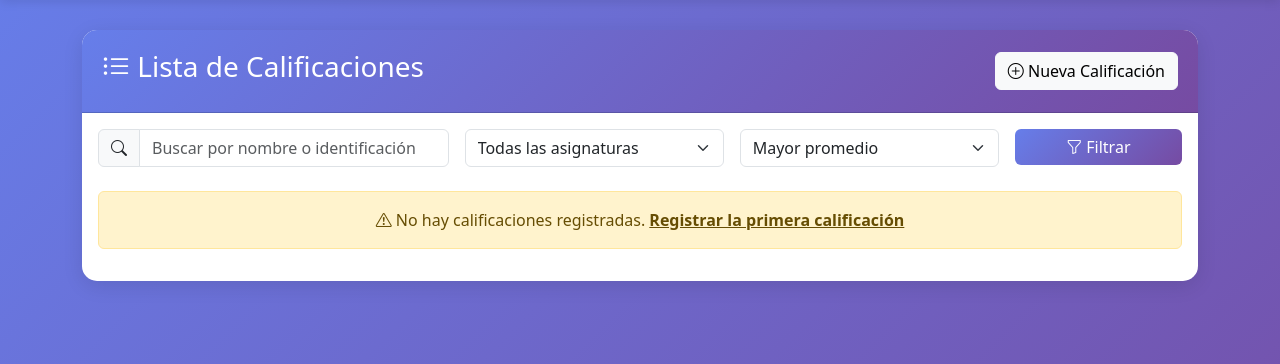
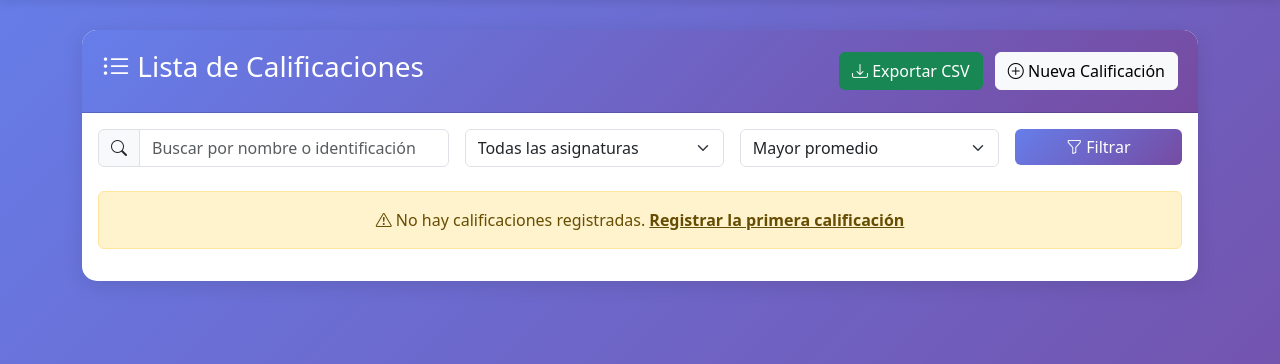
Before and after one commit to JuanSebastianE23/PROYECTOInicio_de_Sesion, a Django app: page /calificaciones/ in a window 1280 px wide. Shown: the part 56-420 px from the top of the page. Run offline with Django 5.2, Linux system fonts and the light colour scheme; the visitor is signed in with stand-in values (Sample User, id 1); data that the repository does not hold is empty.

Commit message:
Agregar funcionalidad de exportar calificaciones a CSV

```diff
--- a/calificaciones_nombre__estudiantes/templates/calificaciones/listar.html
+++ b/calificaciones_nombre__estudiantes/templates/calificaciones/listar.html
@@ -6,9 +6,14 @@
 <div class="card">
     <div class="card-header d-flex justify-content-between align-items-center">
         <h3><i class="bi bi-list-ul"></i> Lista de Calificaciones</h3>
-        <a href="{% url 'crear_calificacion' %}" class="btn btn-light">
-            <i class="bi bi-plus-circle"></i> Nueva Calificación
-        </a>
+        <div>
+            <a href="{% url 'exportar_csv' %}" class="btn btn-success me-2">
+                <i class="bi bi-download"></i> Exportar CSV
+            </a>
+            <a href="{% url 'crear_calificacion' %}" class="btn btn-light">
+                <i class="bi bi-plus-circle"></i> Nueva Calificación
+            </a>
+        </div>
     </div>
     <div class="card-body">
         <!-- Barra de búsqueda y filtros -->
--- a/calificaciones_nombre__estudiantes/urls.py
+++ b/calificaciones_nombre__estudiantes/urls.py
@@ -10,4 +10,5 @@ urlpatterns = [
     path('calificaciones/eliminar/<int:pk>/', views.eliminar_calificacion, name='eliminar_calificacion'),
     path('promedio-general/', views.promedio_general, name='promedio_general'),
     path('estadisticas/', views.estadisticas, name='estadisticas'),
+    path('exportar-csv/', views.exportar_csv, name='exportar_csv'),
 ]
--- a/calificaciones_nombre__estudiantes/views.py
+++ b/calificaciones_nombre__estudiantes/views.py
@@ -177,3 +177,33 @@ def estadisticas(request):
         'reprobados': reprobados,
     }
     return render(request, 'calificaciones/estadisticas.html', context)
+
+
+# Vista para exportar calificaciones a CSV
+@login_required
+def exportar_csv(request):
+    """Exporta todas las calificaciones a un archivo CSV"""
+    import csv
+    from django.http import HttpResponse
+    from datetime import datetime
+
+    response = HttpResponse(content_type='text/csv')
+    response['Content-Disposition'] = f'attachment; filename="calificaciones_{datetime.now().strftime("%Y%m%d_%H%M%S")}.csv"'
+    response.write('\ufeff')  # BOM para Excel
+
+    writer = csv.writer(response)
+    writer.writerow(['Nombre Estudiante', 'Identificación', 'Asignatura', 'Nota 1', 'Nota 2', 'Nota 3', 'Promedio'])
+
+    calificaciones = Calificacion.objects.all().order_by('-promedio')
+    for cal in calificaciones:
+        writer.writerow([
+            cal.nombre_estudiante,
+            cal.identificacion,
+            cal.asignatura,
+            cal.nota1,
+            cal.nota2,
+            cal.nota3,
+            cal.promedio
+        ])
+
+    return response
```
